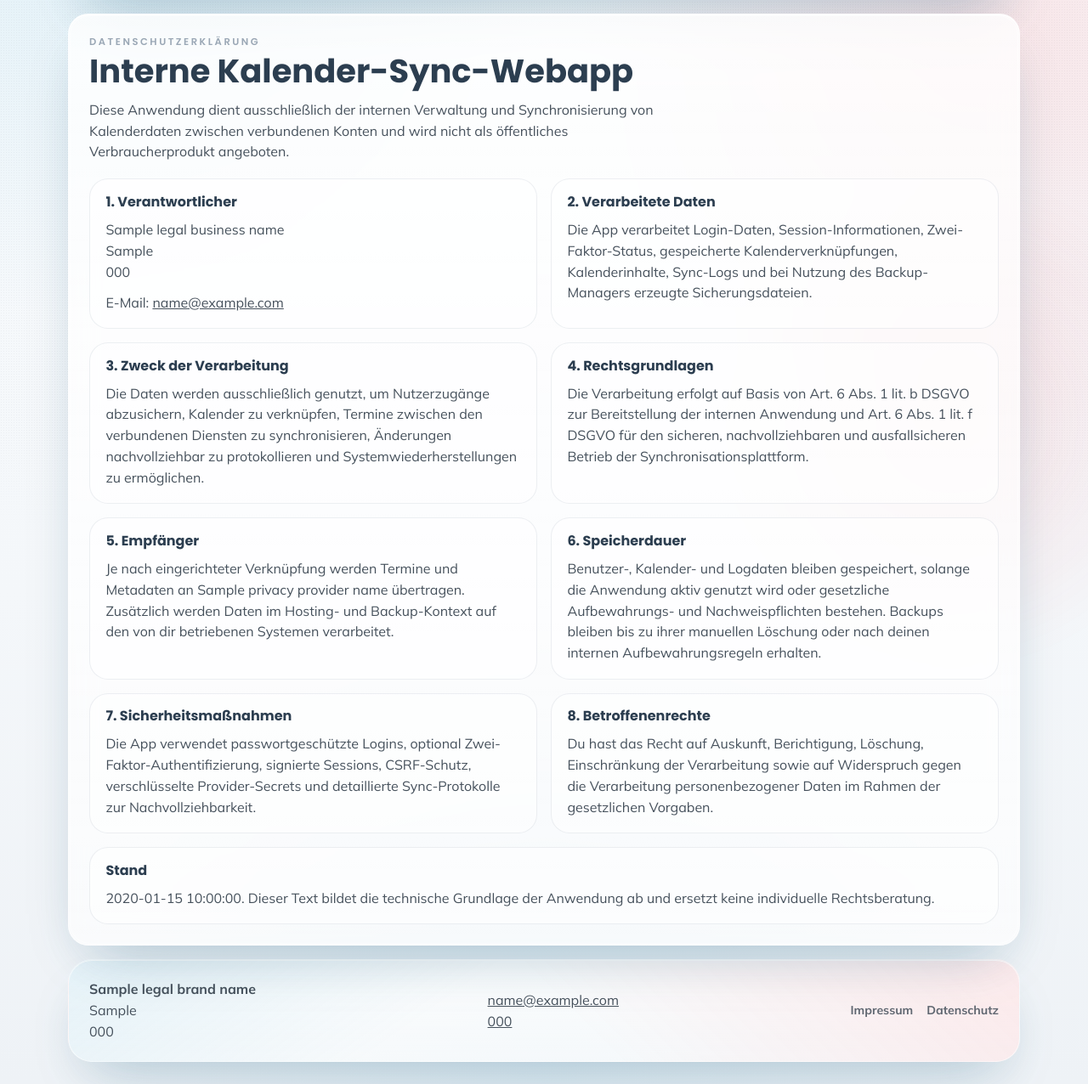
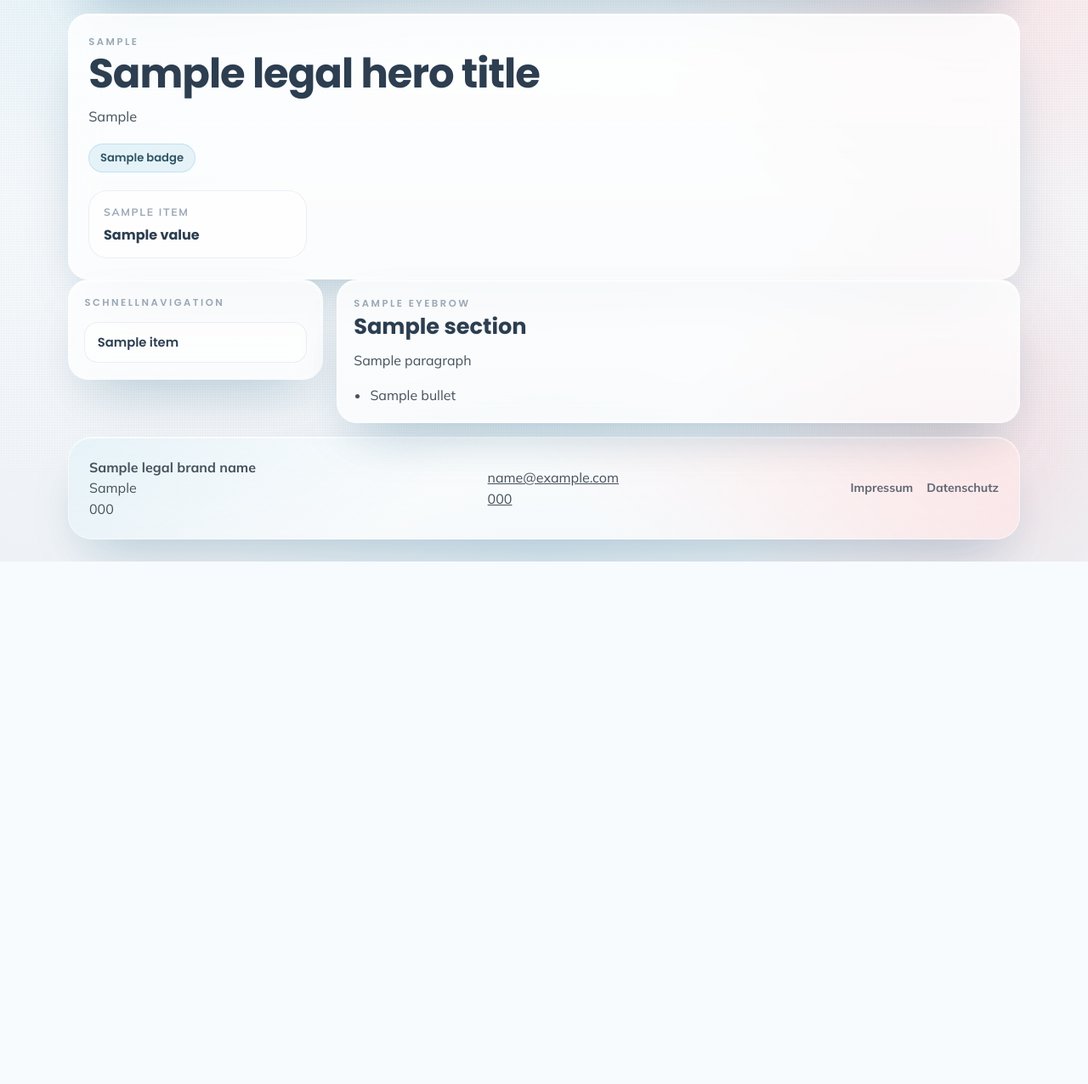
Before and after one commit to TomB3098/calendar-sync-automation, a Python web app: template webapp/templates/privacy.html in a window 1280 px wide. Shown: the part 176-1452 px from the top of the page at 85% size. After the commit the page ends 837 px from the top, so only its background shows below. Run offline with Jinja, Linux system fonts and the light colour scheme; the template is opened without the code that fills it: most values are stand-ins (such as "Sample title", 1, 10 or a date in 2020).

Commit message:
Refine legal pages layout and privacy content

```diff
--- a/webapp/static/app.css
+++ b/webapp/static/app.css
@@ -1243,58 +1243,179 @@ pre,
   align-items: center;
 }
 
-.legal-page {
-  padding: 1.5rem;
-}
-
-.legal-copy {
-  max-width: 72ch;
-  margin-bottom: 1.2rem;
-}
-
-.legal-copy h2,
-.legal-section h3 {
+.public-footer-block {
+  min-width: 0;
+}
+
+.legal-hero {
+  padding: 1.45rem;
+}
+
+.legal-hero-copy {
+  max-width: 76ch;
+}
+
+.legal-hero-copy h2,
+.legal-card h3 {
   margin: 0;
   font-family: "Poppins", "Segoe UI", sans-serif;
   color: var(--color-surface-dark-1);
 }
 
-.legal-copy h2 {
+.legal-hero-copy h2 {
   margin-top: 0.25rem;
-  font-size: clamp(1.8rem, 3vw, 2.4rem);
-  line-height: 1.08;
-}
-
-.legal-copy p {
-  margin: 0.75rem 0 0;
-}
-
-.legal-grid {
-  display: grid;
-  grid-template-columns: repeat(2, minmax(0, 1fr));
-  gap: 1rem;
-}
-
-.legal-section {
+  font-size: clamp(2rem, 4vw, 3rem);
+  line-height: 1.04;
+  letter-spacing: -0.02em;
+  text-wrap: balance;
+}
+
+.legal-hero-copy p {
+  margin: 0.8rem 0 0;
+  max-width: 70ch;
+  font-size: 1.02rem;
+}
+
+.legal-badge-row {
+  margin-top: 1.15rem;
+}
+
+.legal-meta-grid {
+  display: grid;
+  grid-template-columns: repeat(4, minmax(0, 1fr));
+  gap: 0.9rem;
+  margin-top: 1.3rem;
+}
+
+.legal-meta-card {
   min-width: 0;
-  padding: 1.1rem 1.15rem;
+  padding: 1rem 1.05rem;
   border-radius: 22px;
   border: 1px solid rgb(154 167 181 / 18%);
-  background: rgb(255 255 255 / 54%);
-  overflow: hidden;
-}
-
-.legal-section h3 {
+  background: rgb(255 255 255 / 56%);
+  box-shadow: inset 0 1px 0 rgb(255 255 255 / 90%);
+}
+
+.legal-meta-card span {
+  display: block;
+  margin-bottom: 0.4rem;
+  color: var(--color-text-muted);
+  font-size: 0.76rem;
+  font-weight: 800;
+  text-transform: uppercase;
+  letter-spacing: 0.14em;
+}
+
+.legal-meta-card strong {
+  display: block;
+  min-width: 0;
+  font-family: "Poppins", "Segoe UI", sans-serif;
   font-size: 1rem;
-}
-
-.legal-section p {
-  margin: 0.7rem 0 0;
+  line-height: 1.35;
+  color: var(--color-surface-dark-1);
   overflow-wrap: anywhere;
 }
 
-.legal-section-wide {
-  margin-top: 1rem;
+.legal-layout {
+  display: grid;
+  grid-template-columns: minmax(240px, 300px) minmax(0, 1fr);
+  gap: 1rem;
+  align-items: start;
+}
+
+.legal-outline {
+  position: sticky;
+  top: 1.2rem;
+  padding: 1.15rem;
+}
+
+.legal-outline-nav {
+  display: grid;
+  gap: 0.6rem;
+  margin-top: 0.85rem;
+}
+
+.legal-outline-nav a {
+  display: block;
+  min-width: 0;
+  padding: 0.72rem 0.9rem;
+  border-radius: 16px;
+  border: 1px solid rgb(154 167 181 / 18%);
+  background: rgb(255 255 255 / 48%);
+  text-decoration: none;
+  font-family: "Poppins", "Segoe UI", sans-serif;
+  font-size: 0.92rem;
+  font-weight: 600;
+  color: var(--color-surface-dark-1);
+  transition:
+    transform 180ms ease,
+    border-color 180ms ease,
+    background 180ms ease;
+}
+
+.legal-outline-nav a:hover {
+  transform: translateY(-1px);
+  border-color: rgb(67 169 209 / 34%);
+  background: rgb(255 255 255 / 80%);
+}
+
+.legal-content {
+  display: grid;
+  gap: 1rem;
+}
+
+.legal-card {
+  scroll-margin-top: 1.4rem;
+  padding: 1.2rem;
+}
+
+.legal-card h3 {
+  margin-top: 0.22rem;
+  font-size: clamp(1.2rem, 2vw, 1.65rem);
+  line-height: 1.14;
+}
+
+.legal-card p {
+  margin: 0.82rem 0 0;
+  max-width: 78ch;
+  overflow-wrap: anywhere;
+}
+
+.legal-list {
+  display: grid;
+  gap: 0.7rem;
+  margin: 1rem 0 0;
+  padding-left: 1.2rem;
+}
+
+.legal-list li {
+  min-width: 0;
+  overflow-wrap: anywhere;
+}
+
+.legal-list-facts {
+  padding-left: 0;
+  list-style: none;
+}
+
+.legal-list-facts li {
+  position: relative;
+  padding: 0.8rem 0.95rem 0.8rem 2.5rem;
+  border-radius: 18px;
+  border: 1px solid rgb(154 167 181 / 16%);
+  background: linear-gradient(180deg, rgb(255 255 255 / 74%) 0%, rgb(255 255 255 / 50%) 100%);
+}
+
+.legal-list-facts li::before {
+  content: "";
+  position: absolute;
+  left: 1rem;
+  top: 1rem;
+  width: 0.8rem;
+  height: 0.8rem;
+  border-radius: 9999px;
+  background: linear-gradient(135deg, var(--color-primary) 0%, var(--color-secondary) 100%);
+  box-shadow: 0 0 0 4px rgb(67 169 209 / 10%);
 }
 
 .settings-stack {
@@ -1414,8 +1535,14 @@ pre,
   .layout-split,
   .filter-grid,
   .auth-shell,
-  .legal-grid {
+  .legal-layout,
+  .legal-meta-grid {
     grid-template-columns: 1fr;
+  }
+
+  .legal-outline {
+    position: relative;
+    top: 0;
   }
 }
 
--- a/webapp/templates/legal_base.html
+++ b/webapp/templates/legal_base.html
@@ -33,12 +33,12 @@
         {% block content %}{% endblock %}
       </main>
       <footer class="public-footer">
-        <div>
+        <div class="public-footer-block">
           <strong>{{ legal_brand_name }}</strong><br />
           {{ legal_street }}<br />
           {{ legal_postal_city }}
         </div>
-        <div>
+        <div class="public-footer-block">
           <a href="mailto:{{ legal_email }}">{{ legal_email }}</a><br />
           <a href="tel:{{ legal_phone | replace(' ', '') }}">{{ legal_phone }}</a>
         </div>
--- a/webapp/templates/privacy.html
+++ b/webapp/templates/privacy.html
@@ -1,50 +1,56 @@
 {% extends "legal_base.html" %}
 
 {% block content %}
-<section class="legal-page panel">
-  <div class="legal-copy">
-    <div class="brand-kicker">Datenschutzerklärung</div>
-    <h2>Interne Kalender-Sync-Webapp</h2>
-    <p>Diese Anwendung dient ausschließlich der internen Verwaltung und Synchronisierung von Kalenderdaten zwischen verbundenen Konten und wird nicht als öffentliches Verbraucherprodukt angeboten.</p>
+<section class="legal-hero panel">
+  <div class="legal-hero-copy">
+    <div class="brand-kicker">{{ legal_hero_eyebrow }}</div>
+    <h2>{{ legal_hero_title }}</h2>
+    <p>{{ legal_hero_intro }}</p>
+    <div class="badge-row legal-badge-row">
+      {% for badge in legal_badges %}
+      <span class="status-pill">{{ badge }}</span>
+      {% endfor %}
+    </div>
   </div>
-  <div class="legal-grid">
-    <article class="legal-section">
-      <h3>1. Verantwortlicher</h3>
-      <p>{{ legal_business_name }}<br />{{ legal_street }}<br />{{ legal_postal_city }}</p>
-      <p>E-Mail: <a href="mailto:{{ legal_email }}">{{ legal_email }}</a></p>
+  <div class="legal-meta-grid">
+    {% for item in legal_meta_cards %}
+    <article class="legal-meta-card">
+      <span>{{ item.label }}</span>
+      <strong>{{ item.value }}</strong>
     </article>
-    <article class="legal-section">
-      <h3>2. Verarbeitete Daten</h3>
-      <p>Die App verarbeitet Login-Daten, Session-Informationen, Zwei-Faktor-Status, gespeicherte Kalenderverknüpfungen, Kalenderinhalte, Sync-Logs und bei Nutzung des Backup-Managers erzeugte Sicherungsdateien.</p>
+    {% endfor %}
+  </div>
+</section>
+
+<section class="legal-layout">
+  <aside class="legal-outline panel">
+    <div class="brand-kicker">Schnellnavigation</div>
+    <nav class="legal-outline-nav">
+      {% for item in legal_outline %}
+      <a href="#{{ item.id }}">{{ item.label }}</a>
+      {% endfor %}
+    </nav>
+  </aside>
+
+  <div class="legal-content">
+    {% for section in legal_sections %}
+    <article id="{{ section.id }}" class="legal-card panel">
+      <div class="brand-kicker">{{ section.eyebrow }}</div>
+      <h3>{{ section.title }}</h3>
+      {% for paragraph in section.paragraphs %}
+      <p>{{ paragraph }}</p>
+      {% endfor %}
+      {% if section.bullets %}
+      <ul class="legal-list {% if section.list_style == 'fact' %}legal-list-facts{% endif %}">
+        {% for bullet in section.bullets %}
+        {% if bullet %}
+        <li>{{ bullet }}</li>
+        {% endif %}
+        {% endfor %}
+      </ul>
+      {% endif %}
     </article>
-    <article class="legal-section">
-      <h3>3. Zweck der Verarbeitung</h3>
-      <p>Die Daten werden ausschließlich genutzt, um Nutzerzugänge abzusichern, Kalender zu verknüpfen, Termine zwischen den verbundenen Diensten zu synchronisieren, Änderungen nachvollziehbar zu protokollieren und Systemwiederherstellungen zu ermöglichen.</p>
-    </article>
-    <article class="legal-section">
-      <h3>4. Rechtsgrundlagen</h3>
-      <p>Die Verarbeitung erfolgt auf Basis von Art. 6 Abs. 1 lit. b DSGVO zur Bereitstellung der internen Anwendung und Art. 6 Abs. 1 lit. f DSGVO für den sicheren, nachvollziehbaren und ausfallsicheren Betrieb der Synchronisationsplattform.</p>
-    </article>
-    <article class="legal-section">
-      <h3>5. Empfänger</h3>
-      <p>Je nach eingerichteter Verknüpfung werden Termine und Metadaten an {{ privacy_provider_names | join(', ') }} übertragen. Zusätzlich werden Daten im Hosting- und Backup-Kontext auf den von dir betriebenen Systemen verarbeitet.</p>
-    </article>
-    <article class="legal-section">
-      <h3>6. Speicherdauer</h3>
-      <p>Benutzer-, Kalender- und Logdaten bleiben gespeichert, solange die Anwendung aktiv genutzt wird oder gesetzliche Aufbewahrungs- und Nachweispflichten bestehen. Backups bleiben bis zu ihrer manuellen Löschung oder nach deinen internen Aufbewahrungsregeln erhalten.</p>
-    </article>
-    <article class="legal-section">
-      <h3>7. Sicherheitsmaßnahmen</h3>
-      <p>Die App verwendet passwortgeschützte Logins, optional Zwei-Faktor-Authentifizierung, signierte Sessions, CSRF-Schutz, verschlüsselte Provider-Secrets und detaillierte Sync-Protokolle zur Nachvollziehbarkeit.</p>
-    </article>
-    <article class="legal-section">
-      <h3>8. Betroffenenrechte</h3>
-      <p>Du hast das Recht auf Auskunft, Berichtigung, Löschung, Einschränkung der Verarbeitung sowie auf Widerspruch gegen die Verarbeitung personenbezogener Daten im Rahmen der gesetzlichen Vorgaben.</p>
-    </article>
+    {% endfor %}
   </div>
-  <article class="legal-section legal-section-wide">
-    <h3>Stand</h3>
-    <p>{{ privacy_last_updated }}. Dieser Text bildet die technische Grundlage der Anwendung ab und ersetzt keine individuelle Rechtsberatung.</p>
-  </article>
 </section>
 {% endblock %}
```
Also changed, not shown: webapp/main.py (+278 -14 lines), webapp/templates/imprint.html (+46 -27 lines).
